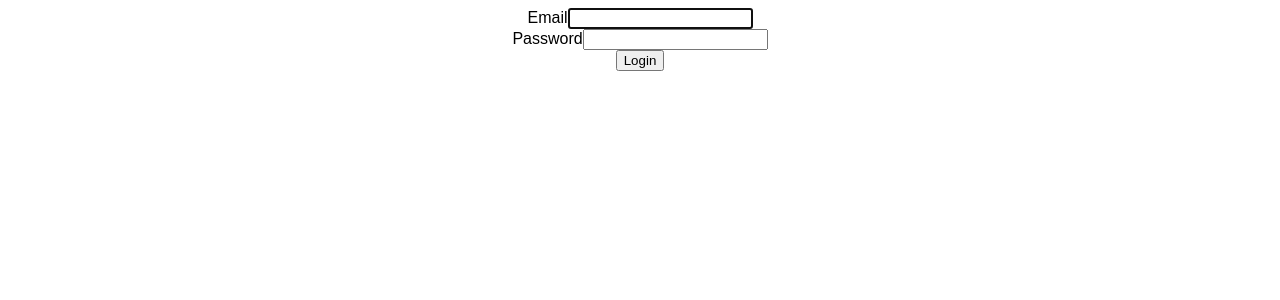
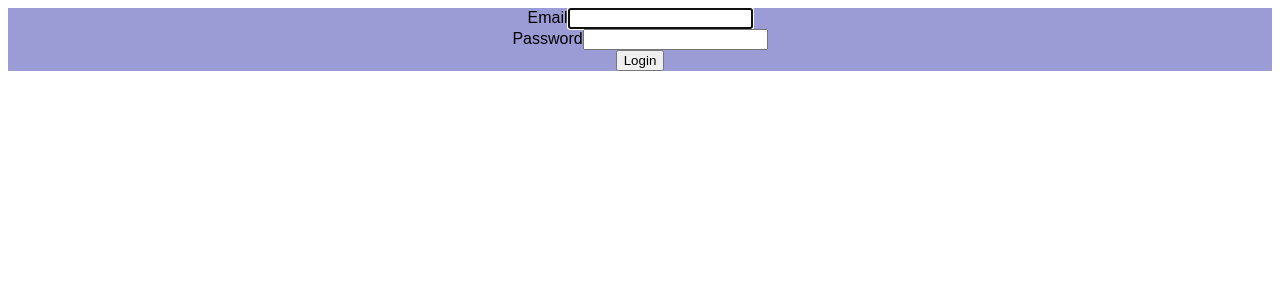
Before and after one commit to matth512/Lights, a React (Create React App) app: page / in a window 1280 px wide. Shown: the top 300 px of the page. Built offline with nearby package versions, Linux system fonts and the light colour scheme.

Commit message:
background

```diff
--- a/src/styles.css
+++ b/src/styles.css
@@ -1,4 +1,5 @@
 .App {
   font-family: sans-serif;
   text-align: center;
+  background: rgb(155, 155, 214);
 }
```
